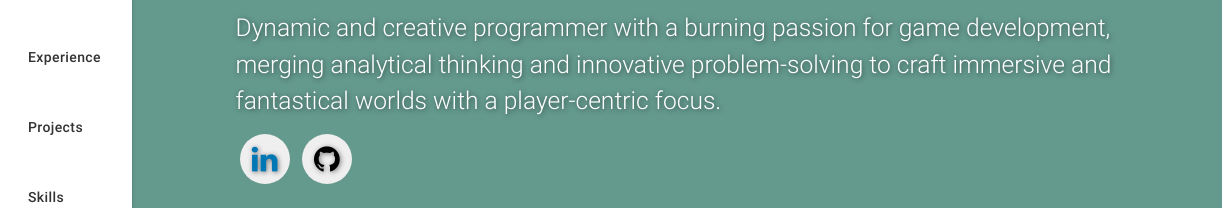
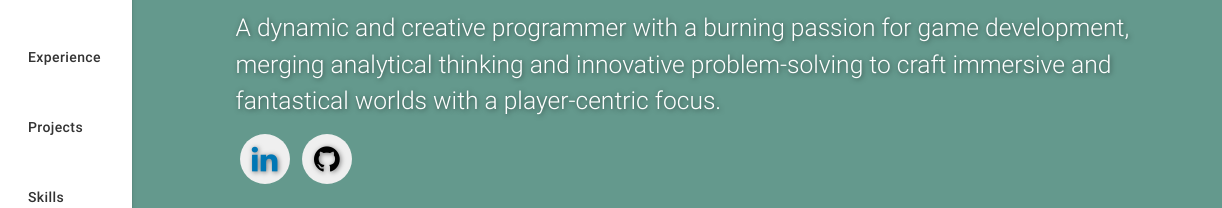
Before and after one commit to Waachel/waachel.github.io, a plain HTML site: page index.html in a window 1280 px wide. Shown: the part 191-399 px from the top of the page, 58-1280 px from the left. Drawn offline with nearby package versions, Linux system fonts and the light colour scheme.

Commit message:
Update index.html
Typo

```diff
--- a/index.html
+++ b/index.html
@@ -212,7 +212,7 @@
               <h2>Hi, I'm <span class="eggplant">Rachel Micolichek.</span></h2>
               <h5 style="color:#fff"><span class="typing" style="font-weight: 300; color:#004d40"></span></h5>
               <!-- <h5 style="color:#00796b">A <span class="typing" style="font-weight: 300; color:#fff"></span></h5> -->
-              <h5>Dynamic and creative programmer with a burning passion for game development, merging analytical thinking and innovative problem-solving to craft immersive and fantastical worlds with a player-centric focus.</h5>
+              <h5>A dynamic and creative programmer with a burning passion for game development, merging analytical thinking and innovative problem-solving to craft immersive and fantastical worlds with a player-centric focus.</h5>
             </div>
             <div class="social">
               <a href="https://www.linkedin.com/in/rachel-micolichek/" target="_blank">
```
